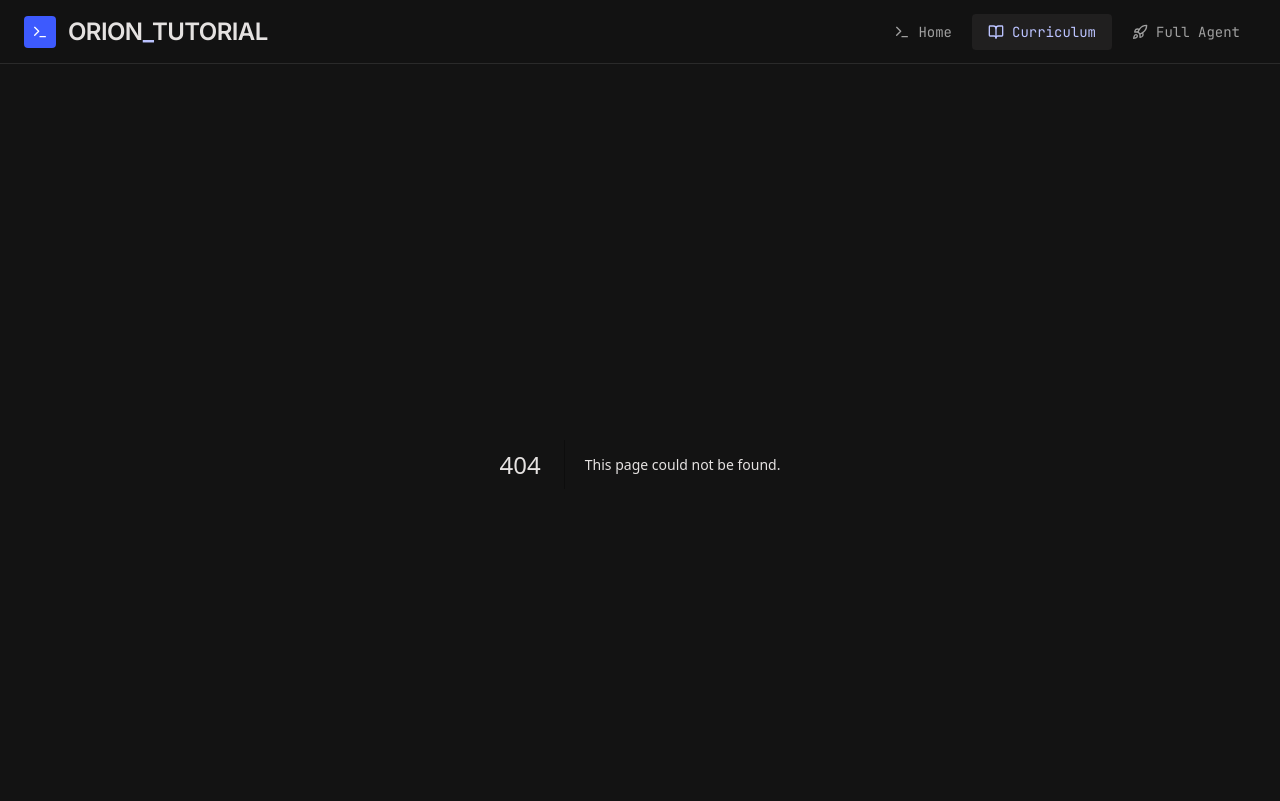
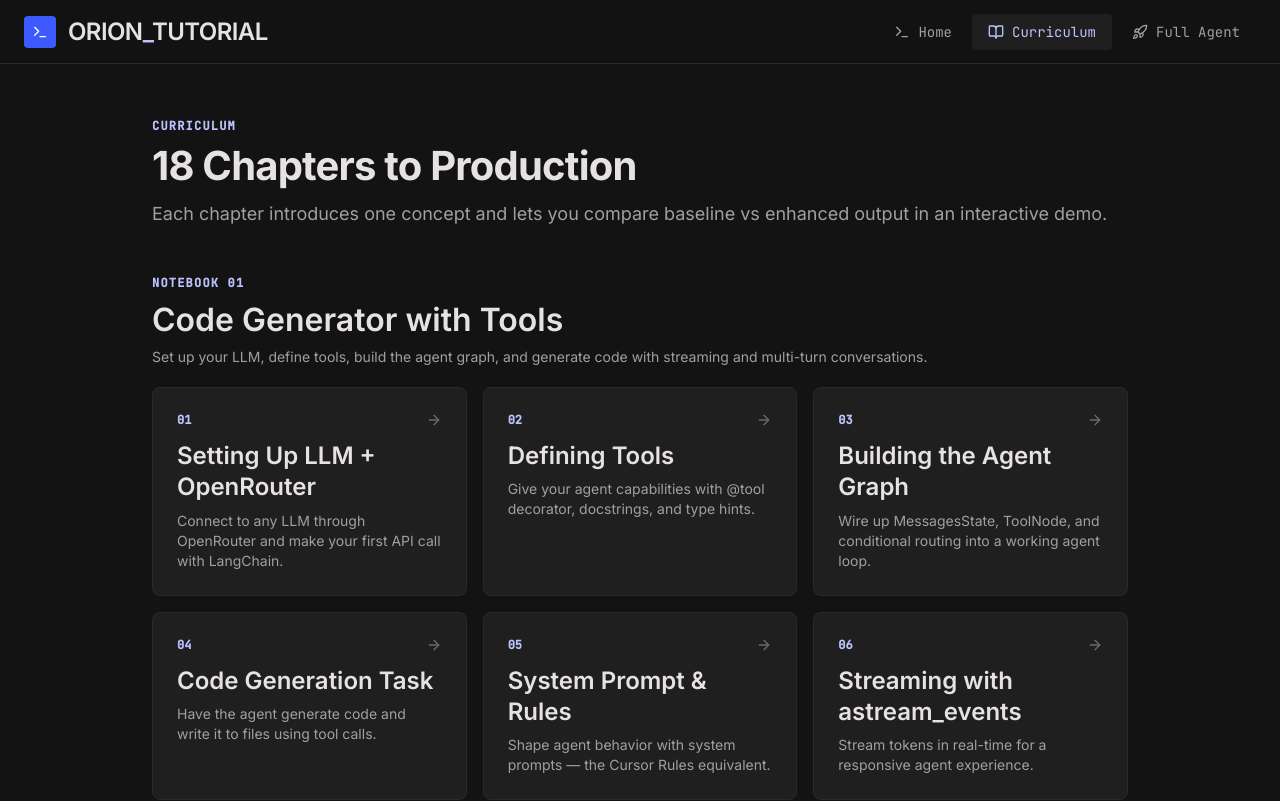
Before and after one commit to ishandutta0098/orion-tutorial, a Next.js app in the folder web/: page /curriculum in a window 1280 px wide. Before the commit this address had no page. Shown: the top 801 px of the page. Built offline with nearby package versions, Linux system fonts and the light colour scheme.

Commit message:
Add curriculum index page with 3 notebook groups

```diff
--- /dev/null
+++ b/web/app/curriculum/page.tsx
@@ -0,0 +1,84 @@
+import Link from "next/link";
+import { ArrowRight } from "lucide-react";
+import { chapters } from "@/lib/registry";
+
+const notebookGroups = [
+  {
+    notebook: "Notebook 01" as const,
+    title: "Code Generator with Tools",
+    description: "Set up your LLM, define tools, build the agent graph, and generate code with streaming and multi-turn conversations.",
+    chapters: chapters.filter((ch) => ch.notebook === "Notebook 01"),
+  },
+  {
+    notebook: "Notebook 02" as const,
+    title: "Self-Correcting Agent",
+    description: "Add structured output, self-correction loops, reflection, dynamic rules, and inline editing capabilities.",
+    chapters: chapters.filter((ch) => ch.notebook === "Notebook 02"),
+  },
+  {
+    notebook: "Notebook 03" as const,
+    title: "Production Coding Agent",
+    description: "Build a multi-agent system with codebase RAG, human-in-the-loop gates, parallel generation, and time-travel debugging.",
+    chapters: chapters.filter((ch) => ch.notebook === "Notebook 03"),
+  },
+];
+
+export default function CurriculumPage() {
+  return (
+    <div className="max-w-5xl mx-auto px-6 py-12">
+      <div className="mb-10">
+        <span className="font-code text-primary-light text-label-caps uppercase tracking-widest">
+          Curriculum
+        </span>
+        <h1 className="font-headline text-headline-lg text-ink mt-2">
+          18 Chapters to Production
+        </h1>
+        <p className="font-body text-body-lg text-gray2 mt-3">
+          Each chapter introduces one concept and lets you compare baseline vs
+          enhanced output in an interactive demo.
+        </p>
+      </div>
+
+      <div className="space-y-12">
+        {notebookGroups.map((group) => (
+          <section key={group.notebook}>
+            <div className="mb-5">
+              <span className="font-code text-primary-light text-label-caps uppercase tracking-widest">
+                {group.notebook}
+              </span>
+              <h2 className="font-headline text-headline-md text-ink mt-2">
+                {group.title}
+              </h2>
+              <p className="font-body text-sm text-gray2 mt-2">
+                {group.description}
+              </p>
+            </div>
+
+            <div className="grid gap-4 md:grid-cols-2 lg:grid-cols-3">
+              {group.chapters.map((ch) => (
+                <Link
+                  key={ch.slug}
+                  href={`/curriculum/${ch.slug}`}
+                  className="group bg-surface border border-hairline rounded-lg p-6 hover:border-primary/40 transition-colors"
+                >
+                  <div className="flex items-start justify-between mb-3">
+                    <span className="font-code text-primary-light text-xs font-bold">
+                      {String(ch.number).padStart(2, "0")}
+                    </span>
+                    <ArrowRight className="w-4 h-4 text-gray3 group-hover:text-primary-light transition-colors" />
+                  </div>
+                  <h3 className="font-headline text-headline-sm text-ink mb-2">
+                    {ch.title}
+                  </h3>
+                  <p className="font-body text-sm text-gray2 line-clamp-3">
+                    {ch.subtitle}
+                  </p>
+                </Link>
+              ))}
+            </div>
+          </section>
+        ))}
+      </div>
+    </div>
+  );
+}
```
